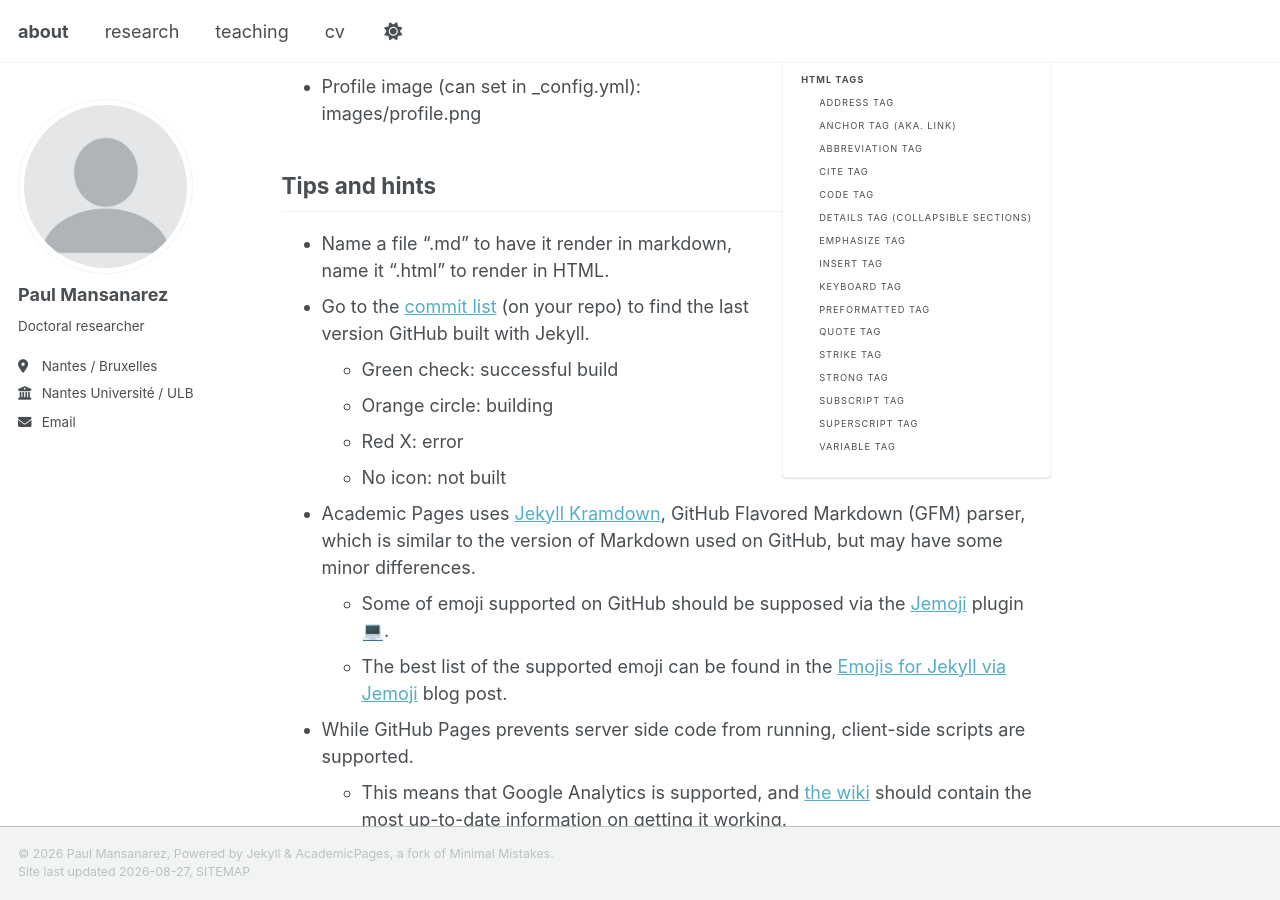
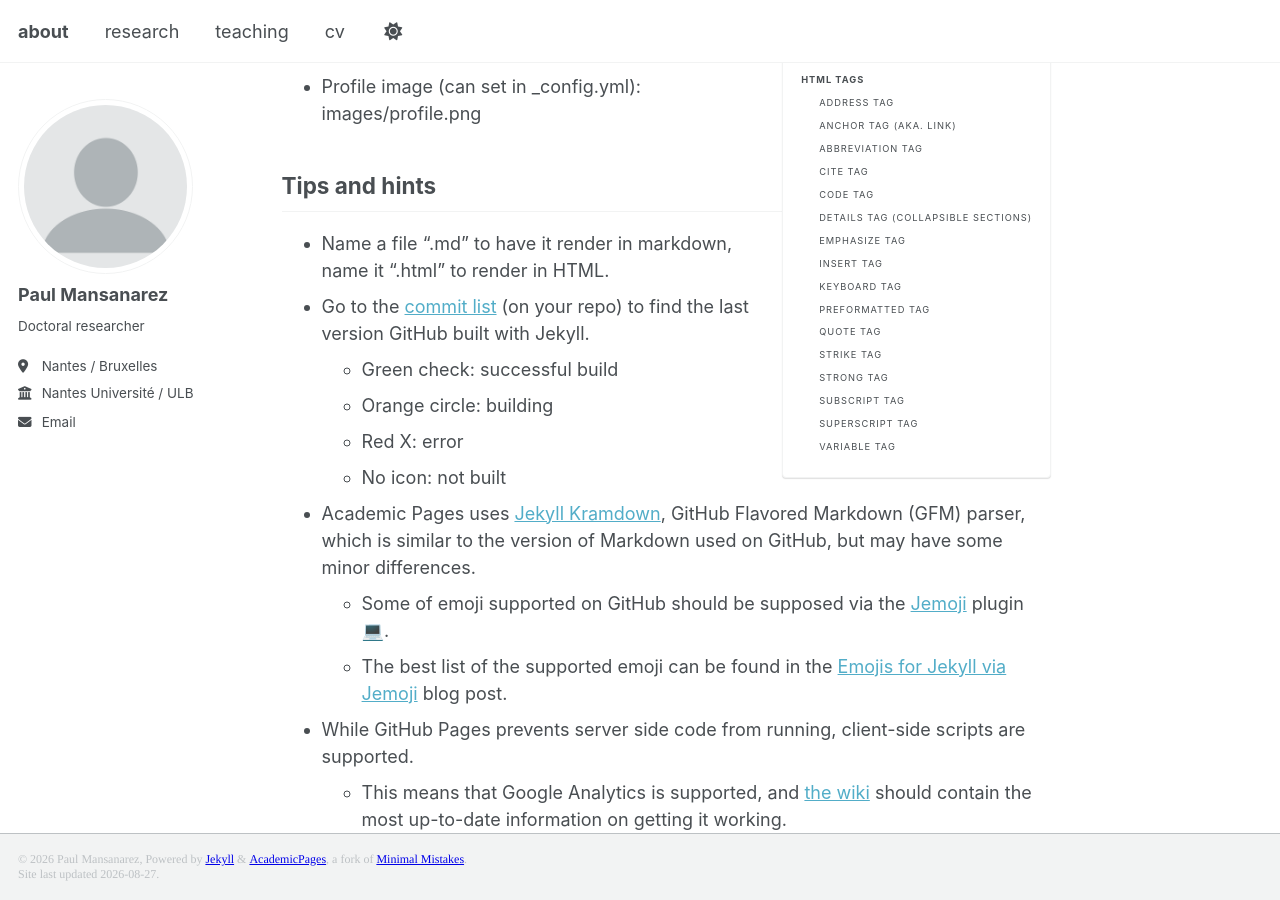
Before and after one commit to paulmansanarez/paulmansanarez.github.io, a Jekyll site: the page built from _pages/markdown.md, in a window 1280 px wide and 900 px high, scrolled down 566 px. Built offline with Jekyll 4.4.1, drawn with Linux system fonts in a browser that asks for light colours; emoji names are drawn with the system emoji font; a style sheet for code colours, icons or effects is not loaded.

Commit message:
changed ruby version to make the localhost work and changed footer

```diff
--- a/_includes/footer.html
+++ b/_includes/footer.html
@@ -1,25 +1,37 @@
-{% include base_path %}
-
-{% if site.author.github or site.author.bitbucket or site.atom_feed.hide != true %}
-<div class="page__footer-follow">
-  <ul class="social-icons">
-    {% if site.data.ui-text[site.locale].follow_label %}
-      <li><strong>{{ site.data.ui-text[site.locale].follow_label }}</strong></li>
-    {% endif %}
-    {% if site.author.github %}
-      <li><a href="https://github.com/{{ site.author.github }}"><i class="fab fa-github" aria-hidden="true"></i> GitHub</a></li>
-    {% endif %}
-    {% if site.author.bitbucket %}
-      <li><a href="https://bitbucket.org/{{ site.author.bitbucket }}"><i class="fab fa-bitbucket" aria-hidden="true"></i> Bitbucket</a></li>
-    {% endif %}
-    {% if site.atom_feed.hide != true %}
-    <li><a href="{% if site.atom_feed.path %}{{ site.atom_feed.path }}{% else %}{{ base_path }}/feed.xml{% endif %}"><i class="fa fa-fw fa-rss-square" aria-hidden="true"></i> {{ site.data.ui-text[site.locale].feed_label | default: "Feed" }}</a></li>
-    {% endif %}
-  </ul>
-</div>
-{% endif %}
-
-<div class="page__footer-copyright">
-  &copy; {{ site.time | date: '%Y' }} {{ site.name | default: site.title }}, {{ site.data.ui-text[site.locale].powered_by | default: "Powered by" }} <a href="https://jekyllrb.com" rel="nofollow">Jekyll</a> &amp; <a href="https://github.com/academicpages/academicpages.github.io">AcademicPages</a>, a fork of <a href="https://mademistakes.com/work/minimal-mistakes-jekyll-theme/" rel="nofollow">Minimal Mistakes</a>.<br />
-  Site last updated {{ "now" | date: '%Y-%m-%d' }}, <a href="/sitemap/" style="text-transform: uppercase;">{{ site.data.ui-text[site.locale].site_map | default: "Sitemap" }}</a>
-</div>
+<!DOCTYPE html PUBLIC "-//W3C//DTD HTML 4.01//EN" "http://www.w3.org/TR/html4/strict.dtd">
+<html>
+<head>
+  <meta http-equiv="Content-Type" content="text/html; charset=utf-8">
+  <meta http-equiv="Content-Style-Type" content="text/css">
+  <title></title>
+  <meta name="Generator" content="Cocoa HTML Writer">
+  <meta name="CocoaVersion" content="2487.6">
+  <style type="text/css">
+    p.p1 {margin: 0.0px 0.0px 0.0px 0.0px; font: 12.0px Times; -webkit-text-stroke: #000000}
+    li.li1 {margin: 0.0px 0.0px 0.0px 0.0px; font: 12.0px Times; -webkit-text-stroke: #000000}
+    li.li2 {margin: 0.0px 0.0px 0.0px 0.0px; font: 12.0px Times; color: #0000e9; -webkit-text-stroke: #0000e9}
+    span.s1 {font-kerning: none}
+    span.s2 {-webkit-text-stroke: 0px #000000}
+    span.s3 {text-decoration: underline ; font-kerning: none}
+    span.s4 {text-decoration: underline ; font-kerning: none; color: #0000e9; -webkit-text-stroke: 0px #0000e9}
+    ul.ul1 {list-style-type: disc}
+  </style>
+</head>
+<body>
+<p class="p1"><span class="s1">{% include base_path %} {% if site.author.github or site.author.bitbucket or site.atom_feed.hide != true %}</span></p>
+<ul class="ul1">
+  <li class="li1"><span class="s2"></span><span class="s1">{% if site.data.ui-text[site.locale].follow_label %}</span></li>
+  <li class="li1"><span class="s2"><b></b></span><span class="s1"><b>{{ site.data.ui-text[site.locale].follow_label }}</b></span></li>
+  <li class="li1"><span class="s2"></span><span class="s1">{% endif %} {% if site.author.github %}</span></li>
+  <li class="li2"><span class="s2"><a href="https://github.com/%7B%7B%20site.author.github%20%7D%7D"><span class="s3">GitHub</span></a></span></li>
+  <li class="li1"><span class="s2"></span><span class="s1">{% endif %} {% if site.author.bitbucket %}</span></li>
+  <li class="li2"><span class="s2"><a href="https://bitbucket.org/%7B%7B%20site.author.bitbucket%20%7D%7D"><span class="s3">Bitbucket</span></a></span></li>
+  <li class="li1"><span class="s2"></span><span class="s1">{% endif %} {% if site.atom_feed.hide != true %}</span></li>
+  <li class="li2"><span class="s2"><a href="file:///Users/pmansanarez/Documents/GitHub/paulmansanarez.github.io/_includes/%7B%25%20if%20site.atom_feed.path%20%25%7D%7B%7B%20site.atom_feed.path%20%7D%7D%7B%25%20else%20%25%7D%7B%7B%20base_path%20%7D%7D/feed.xml%7B%25%20endif%20%25%7D"><span class="s3">{{ site.data.ui-text[site.locale].feed_label | default: "Feed" }}</span></a></span></li>
+  <li class="li1"><span class="s2"></span><span class="s1">{% endif %}</span></li>
+</ul>
+<p class="p1"><span class="s1">{% endif %}</span></p>
+<p class="p1"><span class="s1">© {{ site.time | date: '%Y' }} {{ site.name | default: site.title }}, {{ site.data.ui-text[site.locale].powered_by | default: "Powered by" }} <a href="https://jekyllrb.com/"><span class="s4">Jekyll</span></a> &amp; <a href="https://github.com/academicpages/academicpages.github.io"><span class="s4">AcademicPages</span></a>, a fork of <a href="https://mademistakes.com/work/minimal-mistakes-jekyll-theme/"><span class="s4">Minimal Mistakes</span></a>.</span></p>
+<p class="p1"><span class="s1">Site last updated {{ "now" | date: '%Y-%m-%d' }}.</span></p>
+</body>
+</html>
```
Also changed, not shown: 1 other file.
